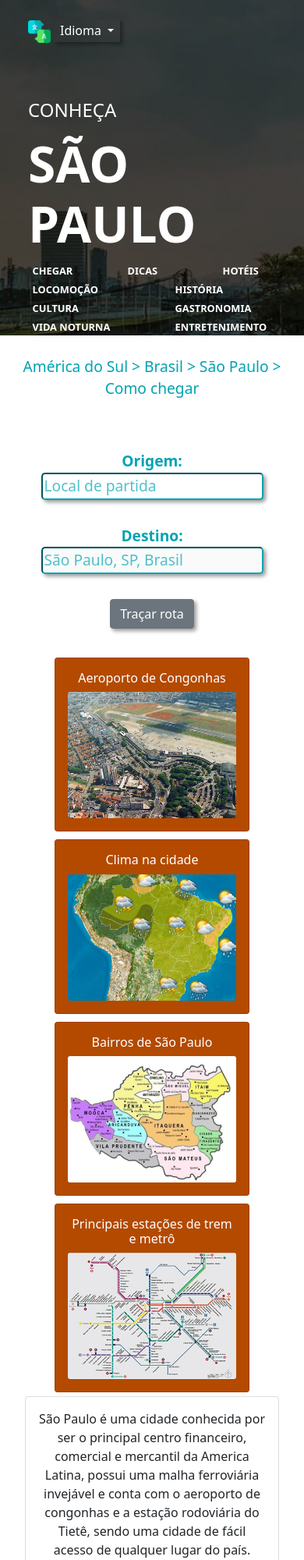
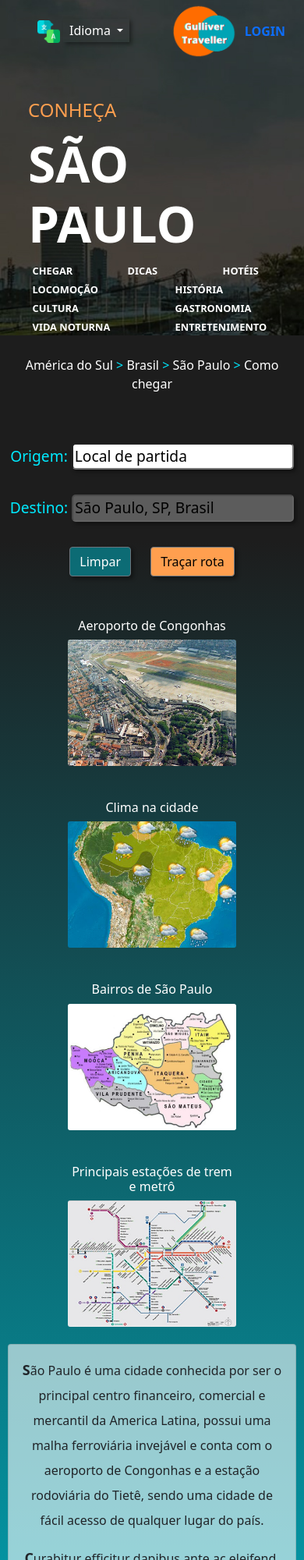
Before and after one commit to CoraLay/GulliverBootstrap, a plain HTML site: page index.html in a window 390 px wide. Shown: the top 2000 px of the page at 78% size. Drawn offline with nearby package versions, Linux system fonts and the light colour scheme.

Commit message:
correção de cores e responsividade

```diff
--- a/css/style.css
+++ b/css/style.css
@@ -16,7 +16,7 @@ a:visited {
 }
 
 ::placeholder {
-  color: #00a4b3af;
+  color: black;
 }
 
 /***********************************
@@ -32,19 +32,6 @@ a:visited {
   color: white;
 }
 
-#header .header-nav {
-  min-height: 35vh;
-  display: flex;
-  flex-direction: column;
-  justify-content: space-between;
-  align-items: center;
-  max-width: 100vw;
-}
-
-#header .language-div {
-  position: relative;
-}
-
 #header #language-menu li #pt {
   color: black;
 }
@@ -58,6 +45,38 @@ a:visited {
   border-color: transparent;
 }
 
+#header .language-login,
+#header .language-login .login {
+  display: flex;
+  justify-content: space-between;
+  align-items: center;
+}
+
+#header .language-login .login .logo {
+  max-height: 70px;
+  padding-right: 10px;
+}
+
+#header .language-login .login a {
+  text-decoration: none;
+  font-weight: bold;
+  text-transform: uppercase;
+}
+
+#header .language-login .login a:hover {
+  text-decoration: underline;
+  color: var(--cor5);
+}
+
+#header .header-nav {
+  min-height: 35vh;
+  display: flex;
+  flex-direction: column;
+  justify-content: space-between;
+  align-items: center;
+  max-width: 100vw;
+}
+
 #header .header-nav #title {
   width: fit-content;
   text-transform: uppercase;
@@ -66,6 +85,10 @@ a:visited {
 
 #header .header-nav #title h1 {
   font-size: 1.5rem;
+}
+
+#header .header-nav #title h1 span:first-of-type {
+  color: #ff9f4f;
 }
 
 #header .header-nav #sp {
@@ -102,34 +125,46 @@ a:visited {
 
 #main {
   padding: 0 10em;
+  background-image: linear-gradient(rgb(29, 29, 29) 15%, var(--cor4) 100%);
 }
 
 #main .p-3 {
-  font-size: 1.2em;
-  color: var(--cor4);
+  color: white;
+}
+
+#main .p-3 p .separator {
+  color: var(--cor5);
 }
 
 #main .p-3 p span {
   font-weight: 500;
 }
 
+
 #main .row form .form-line input,
 button {
   border-radius: 5px;
-  border-color: var(--cor4);
   box-shadow: 3px 3px 5px #00000065;
   max-width: 100%;
 }
 
 #main .row form .form-line {
   margin: 2rem 0;
+  font-size: 1.2rem;
+  color: var(--cor5);
+  font-weight: 100;
 }
 
-#main .row form .form-line {
-  margin: 2rem 0;
-  font-size: 1.2rem;
-  color: var(--cor4);
-  font-weight: 700;
+#main .row form .form-line .btn:first-of-type {
+  margin: 0 10px;
+  background-color: #00a4b393;
+}
+
+#main .row form .form-line .btn:nth-of-type(2) {
+  margin: 0 10px;
+  background-color: #ff9f4f;
+  color: black;
+  font-weight: 500;
 }
 
 #main .row .col-6 {
@@ -140,23 +175,32 @@ button {
   font-weight: 600;
   margin: 15px auto;
   max-width: 250px;
-  background-color: var(--cor1);
+  background-color: transparent;
   color: white;
-  transition: all 150ms;
+  transition: all 500ms;
+  border-color: transparent;
 }
 
 #main .row .col-6 .card:hover {
-  color: var(--cor1);
-  background-color: var(--cor2);
+  color: black;
+  background-color: var(--cor5);
 }
 
 #main h2 {
   font-size: 1rem;
 }
 
-#main .col-3 {
-  max-width: 350px;
-  text-align: center;
+#main .col-3 .card {
+  background-color: #ffffff96 ;
+}
+
+#main .col-3 p {
+  line-height: 2rem;
+}
+
+#main .col-3 p::first-letter {
+  font-weight: bold;
+  font-size: large;
 }
 
 @media only screen and (max-width: 1200px) {
--- a/index.html
+++ b/index.html
@@ -7,17 +7,19 @@
   <meta charset="utf-8">
   <script src="https://use.fontawesome.com/fbdc64b772.js"></script>
   <meta name="viewport" content="width=device-width, initial-scale=1">
+  <link rel="shortcut icon" href="img/icon.ico" type="image/x-icon" />
+
 
   <!-- Bootstrap CSS -->
   <link href="https://cdn.jsdelivr.net/npm/bootstrap@5.1.3/dist/css/bootstrap.min.css" rel="stylesheet"
     integrity="sha384-1BmE4kWBq78iYhFldvKuhfTAU6auU8tT94WrHftjDbrCEXSU1oBoqyl2QvZ6jIW3" crossorigin="anonymous">
 
-  <title>Gulliver Traveler - Como Chegar</title>
+  <title>Gulliver Traveller - SP Como Chegar</title>
 </head>
 
 <body>
-
   <header id="header" class="container-fluid">
+    <div class="container-fluid language-login">
       <div class="language-div m-4">
         <img id="icon-language" src="img/trad.png" alt="ícone de tradução de idioma">
         <button class="dropdown-toggle" type="button" id="language" data-bs-toggle="dropdown" aria-expanded="false">
@@ -28,6 +30,11 @@
           <li><a class="dropdown-item">Inglês</a></li>
           <li><a class="dropdown-item">Espanhol</a></li>
         </ul>
+      </div>
+      <div class="login">
+        <img src="img/logo.png" class="logo" alt="Logo da Gulliver Traveller">
+        <a href="#">Login</a>
+      </div>
     </div>
     <div class="container-lg header-nav">
       <div class="container" id="title">
@@ -51,20 +58,21 @@
 
   <main id=main class="container-fluid text-center">
     <div class="p-3">
-      <p>América do Sul > Brasil > São Paulo > <span>Como chegar</span></p>
+      <p>América do Sul <span class="separator">></span> Brasil <span class="separator">></span> São Paulo <span class="separator">></span> <span>Como chegar</span></p>
     </div>
     <div class="row principal">
       <div class="col-3">
-        <form action="">
+        <form action="#" method="POST">
           <div class="form-line">
             <label for="from">Origem:</label>
             <input type="text" name="from" id="from" placeholder="Local de partida">
           </div>
           <div class="form-line">
             <label for="to">Destino:</label>
-            <input type="text" name="to" placeholder="São Paulo, SP, Brasil" disabled>
+            <input type="text" name="to" id="to" placeholder="São Paulo, SP, Brasil" disabled>
           </div>
           <div class="form-line">
+            <button class="btn btn-secondary" type="button">Limpar</button>
             <button class="btn btn-secondary" type="button">Traçar rota</button>
           </div>
         </form>
@@ -75,7 +83,7 @@
             <div class="card">
               <div class="card-body">
                 <h2 class="card-title">Aeroporto de Congonhas</h2>
-                <a href="#"><img class="card-img" src="img/congonhas.jpg" alt=""></a>
+                <a href="#"><img class="card-img" src="img/congonhas.jpg" alt="Fotografia do aeroporto de Congonhas"></a>
               </div>
             </div>
           </div>
@@ -83,7 +91,7 @@
             <div class="card">
               <div class="card-body">
                 <h2 class="card-title">Clima na cidade</h2>
-                <a href="#"><img class="card-img" src="img/clima.jpg" alt=""></a>
+                <a href="#"><img class="card-img" src="img/clima.jpg" alt="Mapa da cidade utilizado para apresentar a temperatura na cidade."></a>
               </div>
             </div>
           </div>
@@ -91,7 +99,7 @@
             <div class="card">
               <div class="card-body">
                 <h2 class="card-title">Bairros de São Paulo</h2>
-                <a href="#"><img class="card-img" src="img/bairros.jpg" alt=""></a>
+                <a href="#"><img class="card-img" src="img/bairros.jpg" alt="Mapa colorido com os bairros da cidade."></a>
               </div>
             </div>
           </div>
@@ -110,13 +118,11 @@
         <div class="card">
           <div class="card-body">
             <p>São Paulo é uma cidade conhecida por ser o principal centro financeiro, comercial e mercantil da America Latina, possui
-            uma malha ferroviária invejável e conta com o aeroporto de congonhas e a estação rodoviária do Tietê, sendo uma cidade
-            de fácil acesso de qualquer lugar do país.
+            uma malha ferroviária invejável e conta com o aeroporto de Congonhas e a estação rodoviária do Tietê, sendo uma cidade
+            de fácil acesso de qualquer lugar do país. </p>
 
-            Curabitur efficitur dapibus ante ac eleifend. Donec ac auctor neque. Curabitur fringilla lacus ac velit fringilla
-            rhoncus. Praesent cursus eros neque. Phasellus sagittis lorem nisi, at laoreet urna ullamcorper vel. Curabitur auctor
-            felis sollicitudin ipsum dapibus, vitae volutpat nunc venenatis. Maecenas consectetur ipsum eget nisi tincidunt, eu
-            faucibus risus scelerisque.</p>
+            <p>Curabitur efficitur dapibus ante ac eleifend. Donec ac auctor neque. Curabitur fringilla lacus ac velit fringilla
+            rhoncus. Praesent cursus eros neque. Phasellus sagittis lorem nisi, at laoreet urna ullamcorper vel. </p>
           </div>
         </div>
       </div>
```
Also changed, not shown: img/icon.ico (added), img/icon.png (added), img/logo.png (added). Lines whose indentation alone changed are shown as unchanged.
